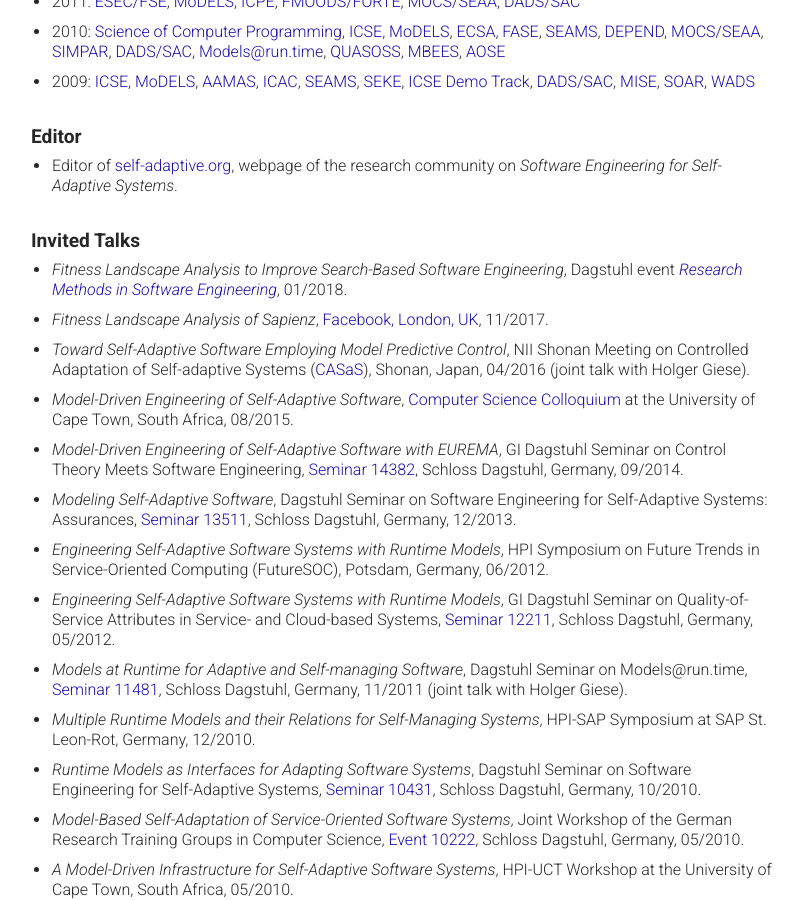
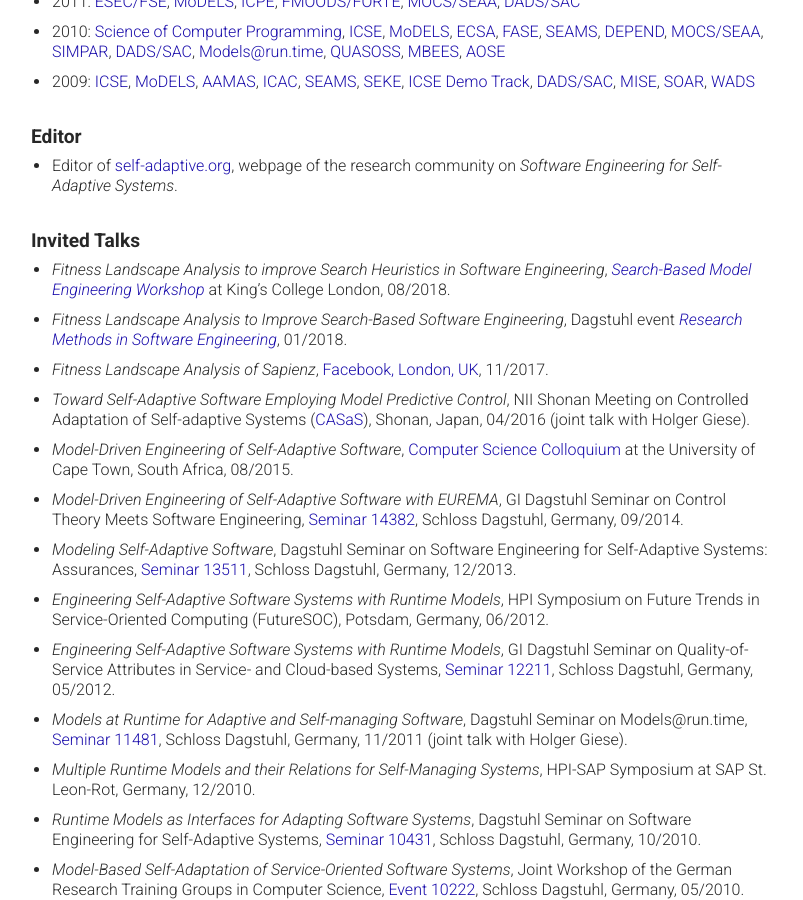
Before and after one commit to thomas-vogel/thomas-vogel.github.io, a Jekyll site: the page built from _pages/activities.md, in a window 1280 px wide and 900 px high, scrolled down 2204 px. Shown: the whole window, without its empty margins (234-1037 px from the left). Built offline with Jekyll 4.4.1, drawn with Linux system fonts in a browser that asks for light colours.

Commit message:
Add talk at SBME18 workshop.

```diff
--- a/_pages/activities.md
+++ b/_pages/activities.md
@@ -149,6 +149,7 @@ layout: paper
 
 ## Invited Talks
 
+* _Fitness Landscape Analysis to improve Search Heuristics in Software Engineering_, [_Search-Based Model Engineering Workshop_](https://www.informatik.hu-berlin.de/de/forschung/gebiete/mse/HU-KCL-Workshop){:target="_blank"} at King's College London, 08/2018.
 * _Fitness Landscape Analysis to Improve Search-Based Software Engineering_, Dagstuhl event [_Research Methods in Software Engineering_](http://www.dagstuhl.de/18034){:target="_blank"}, 01/2018.
 * _Fitness Landscape Analysis of Sapienz_, [Facebook, London, UK](https://www.facebook.com/facebooklondon/){:target="_blank"}, 11/2017.
 * _Toward Self-Adaptive Software Employing Model Predictive Control_, NII Shonan Meeting on Controlled Adaptation of Self-adaptive Systems ([CASaS](http://shonan.nii.ac.jp/shonan/blog/2015/05/15/controlled-adaptation-of-self%EF%BC%8Dadaptive-systems-casas-2/){:target="_blank"}), Shonan, Japan, 04/2016 (joint talk with Holger Giese).
```
